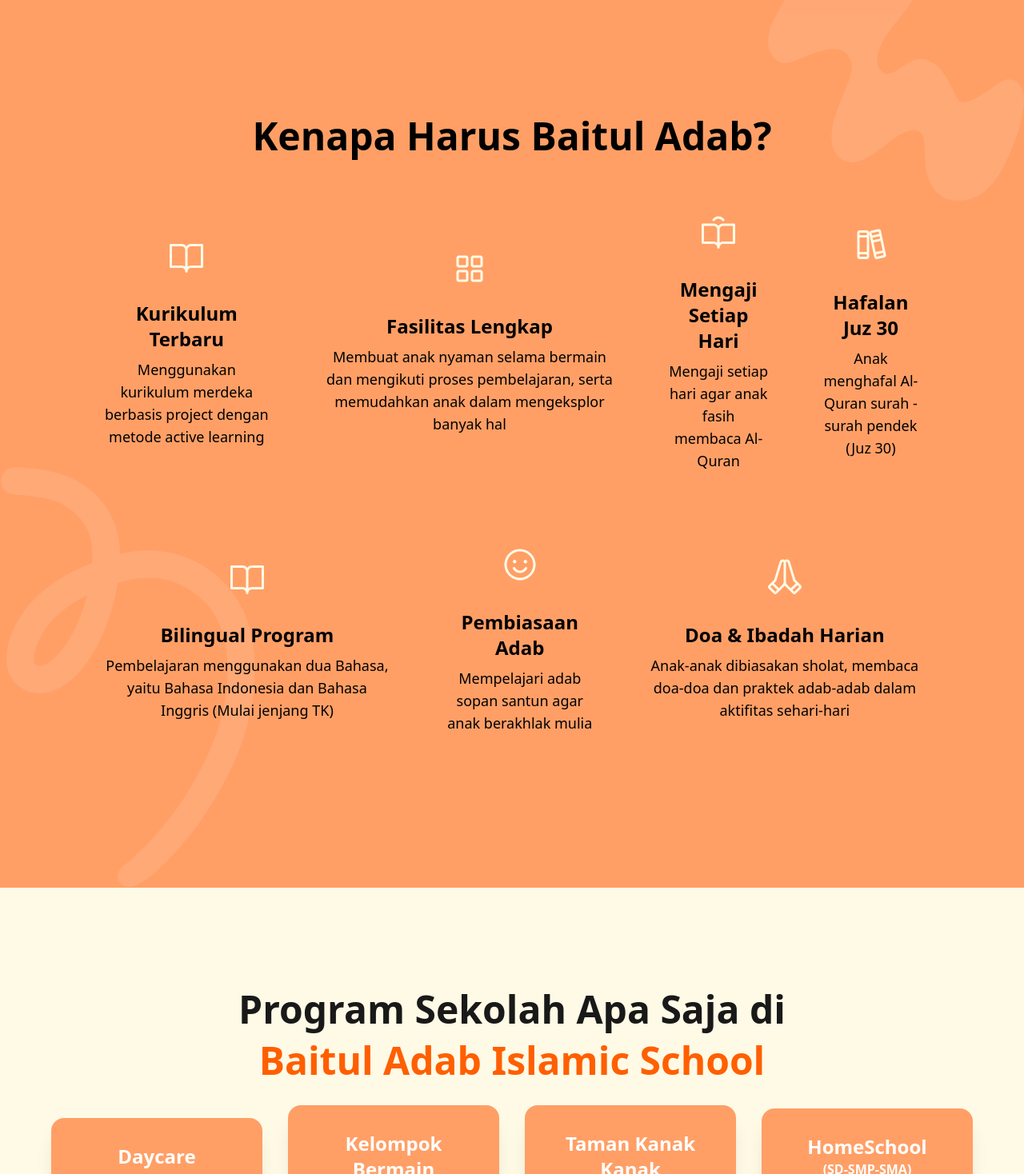
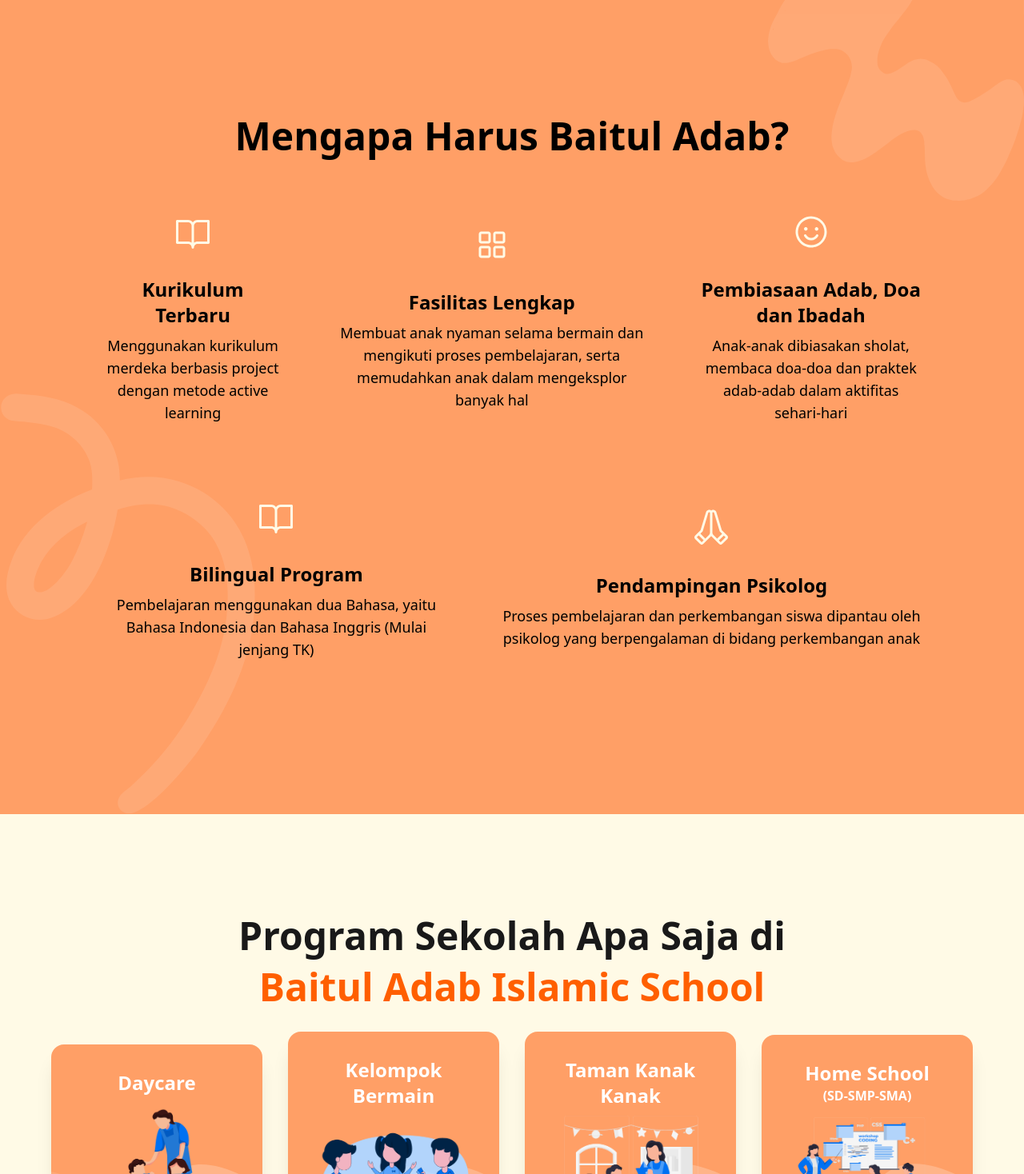
Before and after one commit to marmdhn/baitul-adab-react, a React (Create React App) app: page / in a window 1280 px wide. Shown: the part 782-2250 px from the top of the page at 80% size. Built offline with nearby package versions, Linux system fonts and the light colour scheme.

Commit message:
refactor: adjust text

```diff
--- a/src/pages/beranda/index.tsx
+++ b/src/pages/beranda/index.tsx
@@ -84,9 +84,8 @@
               Baitul Adab Islamic School
             </h2>
             <p className="mt-4 text-gray-600">
-              sekolah{" "}
               <span className="text-2xl font-semibold">
-                tahfidz bilingual school.
+                sekolah tahfidz bilingual school.
               </span>
               <br />
               Al-adab qoblal ilmi (Belajar adab sebelum ilmu)
@@ -142,7 +141,7 @@
         <div className="px-4 lg:px-16">
           <div className="w-full text-center" data-aos="fade-up">
             <span className="text-5xl font-semibold">
-              Kenapa Harus Baitul Adab?
+              Mengapa Harus Baitul Adab?
             </span>
           </div>
           <div className="flex flex-col gap-5 items-center justify-center p-8 w-1/2 lg:w-full lg:order-1 lg:justify-center mx-auto">
@@ -164,17 +163,23 @@
                 description="Membuat anak nyaman selama bermain dan mengikuti proses pembelajaran, serta memudahkan anak dalam mengeksplor banyak hal"
               />
               <CurriculumCard
-                imageSrc="/image/home/BookOpenUser.svg"
+                imageSrc="/image/home/Smiley.svg"
                 imageAlt="school-pict"
-                title="Mengaji Setiap Hari"
-                description="Mengaji setiap hari agar anak fasih membaca Al-Quran"
+                title="Pembiasaan Adab, Doa dan Ibadah"
+                description="Anak-anak dibiasakan sholat, membaca doa-doa dan praktek adab-adab dalam aktifitas sehari-hari"
               />
-              <CurriculumCard
-                imageSrc="/image/home/Books.svg"
-                imageAlt="school-pict"
-                title="Hafalan Juz 30"
-                description="Anak menghafal Al-Quran surah - surah pendek (Juz 30)"
-              />
+              {/*<CurriculumCard*/}
+              {/*  imageSrc="/image/home/BookOpenUser.svg"*/}
+              {/*  imageAlt="school-pict"*/}
+              {/*  title="Mengaji Setiap Hari"*/}
+              {/*  description="Mengaji setiap hari agar anak fasih membaca Al-Quran"*/}
+              {/*/>*/}
+              {/*<CurriculumCard*/}
+              {/*  imageSrc="/image/home/Books.svg"*/}
+              {/*  imageAlt="school-pict"*/}
+              {/*  title="Hafalan Juz 30"*/}
+              {/*  description="Anak menghafal Al-Quran surah - surah pendek (Juz 30)"*/}
+              {/*/>*/}
             </div>
 
             <div
@@ -188,17 +193,12 @@
                 title="Bilingual Program"
                 description="Pembelajaran menggunakan dua Bahasa, yaitu Bahasa Indonesia dan Bahasa Inggris (Mulai jenjang TK)"
               />
-              <CurriculumCard
-                imageSrc="/image/home/Smiley.svg"
-                imageAlt="school-pict"
-                title="Pembiasaan Adab"
-                description="Mempelajari adab sopan santun agar anak berakhlak mulia"
-              />
+
               <CurriculumCard
                 imageSrc="/image/home/HandsPraying.svg"
                 imageAlt="school-pict"
-                title="Doa & Ibadah Harian"
-                description="Anak-anak dibiasakan sholat, membaca doa-doa dan praktek adab-adab dalam aktifitas sehari-hari"
+                title="Pendampingan Psikolog"
+                description="Proses pembelajaran dan perkembangan siswa dipantau oleh psikolog yang berpengalaman di bidang perkembangan anak"
               />
             </div>
           </div>
@@ -241,7 +241,7 @@
                 imageSrc="/image/home/daycare.png"
                 imageAlt="school-pict"
                 title="Daycare"
-                url="/"
+                url="https://api.whatsapp.com/send/?phone=6285333392421"
               />
             </div>
             <div data-aos="fade-up" data-aos-delay={700}>
@@ -249,7 +249,7 @@
                 imageSrc="/image/home/kelompok-bermain.png"
                 imageAlt="school-pict"
                 title="Kelompok Bermain"
-                url="/"
+                url="https://api.whatsapp.com/send/?phone=6285333392421"
               />
             </div>
             <div data-aos="fade-up" data-aos-delay={1050}>
@@ -257,16 +257,16 @@
                 imageSrc="/image/home/taman-kanak-kanak.png"
                 imageAlt="school-pict"
                 title="Taman Kanak Kanak"
-                url="/"
+                url="https://api.whatsapp.com/send/?phone=6285333392421"
               />
             </div>
             <div data-aos="fade-up" data-aos-delay={1400}>
               <RegistrationLevelCard
                 imageSrc="/image/home/home-school.png"
                 imageAlt="school-pict"
-                title="HomeSchool"
+                title="Home School"
                 subTitle="(SD-SMP-SMA)"
-                url="/"
+                url="https://pridebaituladab.sch.id/"
               />
             </div>
           </div>
@@ -291,14 +291,26 @@
             </div>
           </div>
 
-          <div className="carousel w-full gap-8 rounded-box">
+          {/*<div className="carousel w-full gap-8 rounded-box">*/}
+          {/*  {testimonials.map((testimonial, index) => (*/}
+          {/*    <div*/}
+          {/*      className="carousel-item"*/}
+          {/*      key={index}*/}
+          {/*      data-aos="fade-up"*/}
+          {/*      data-aos-delay={index * 350}*/}
+          {/*    >*/}
+          {/*      <TestimonialCard*/}
+          {/*        imageSrc={testimonial.imageSrc}*/}
+          {/*        imageAlt={testimonial.imageAlt}*/}
+          {/*        title={testimonial.title}*/}
+          {/*        description={testimonial.description}*/}
+          {/*      />*/}
+          {/*    </div>*/}
+          {/*  ))}*/}
+          {/*</div>*/}
+          <div className="flex justify-center w-full gap-8 rounded-box">
             {testimonials.map((testimonial, index) => (
-              <div
-                className="carousel-item"
-                key={index}
-                data-aos="fade-up"
-                data-aos-delay={index * 350}
-              >
+              <div key={index} data-aos="fade-up" data-aos-delay={index * 350}>
                 <TestimonialCard
                   imageSrc={testimonial.imageSrc}
                   imageAlt={testimonial.imageAlt}
@@ -548,7 +560,7 @@
           </div>
 
           <div className="flex flex-col flex-wrap lg:flex-row gap-8 items-center justify-between">
-            {Array.from({ length: 8 }).map((_, index) => (
+            {Array.from({ length: 9 }).map((_, index) => (
               <div data-aos="fade-up" data-aos-delay={index * 350}>
                 <NewsCard
                   title={"Doa Sebelum Belajar"}
@@ -562,6 +574,19 @@
         </div>
       </section>
       {/*  Seventh Section*/}
+
+      {/*  Modal*/}
+      <input type="checkbox" id="my_modal_7" className="modal-toggle" />
+      <div className="modal" role="dialog">
+        <div className="modal-box text-primary-content text-center">
+          <h3 className="font-bold text-lg">Coming Soon</h3>
+          <p className="py-4">Konten ini akan segera hadir. Stay tuned!</p>
+        </div>
+        <label className="modal-backdrop" htmlFor="my_modal_7">
+          Close
+        </label>
+      </div>
+      {/*  Modal*/}
     </div>
   );
 }
```
